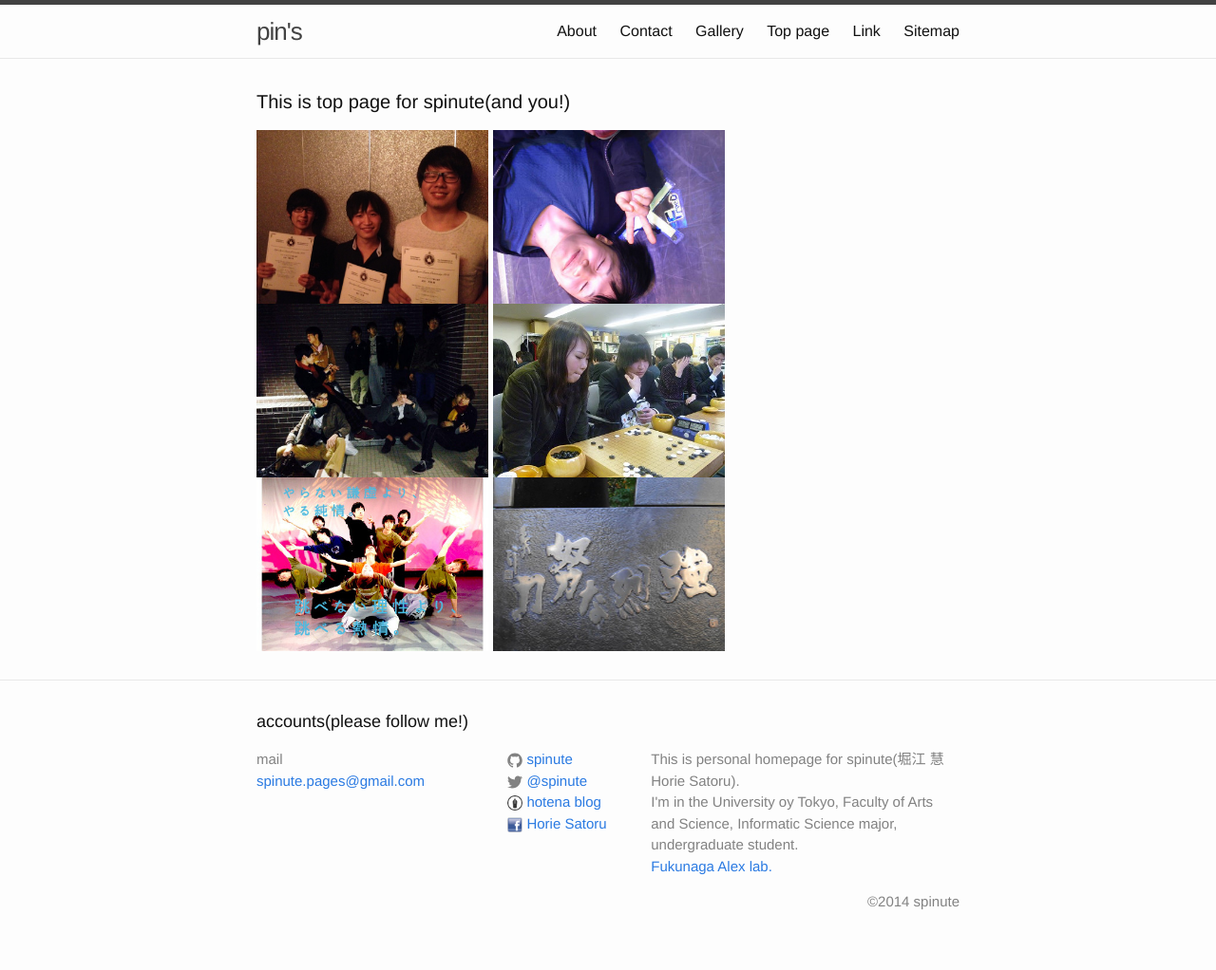
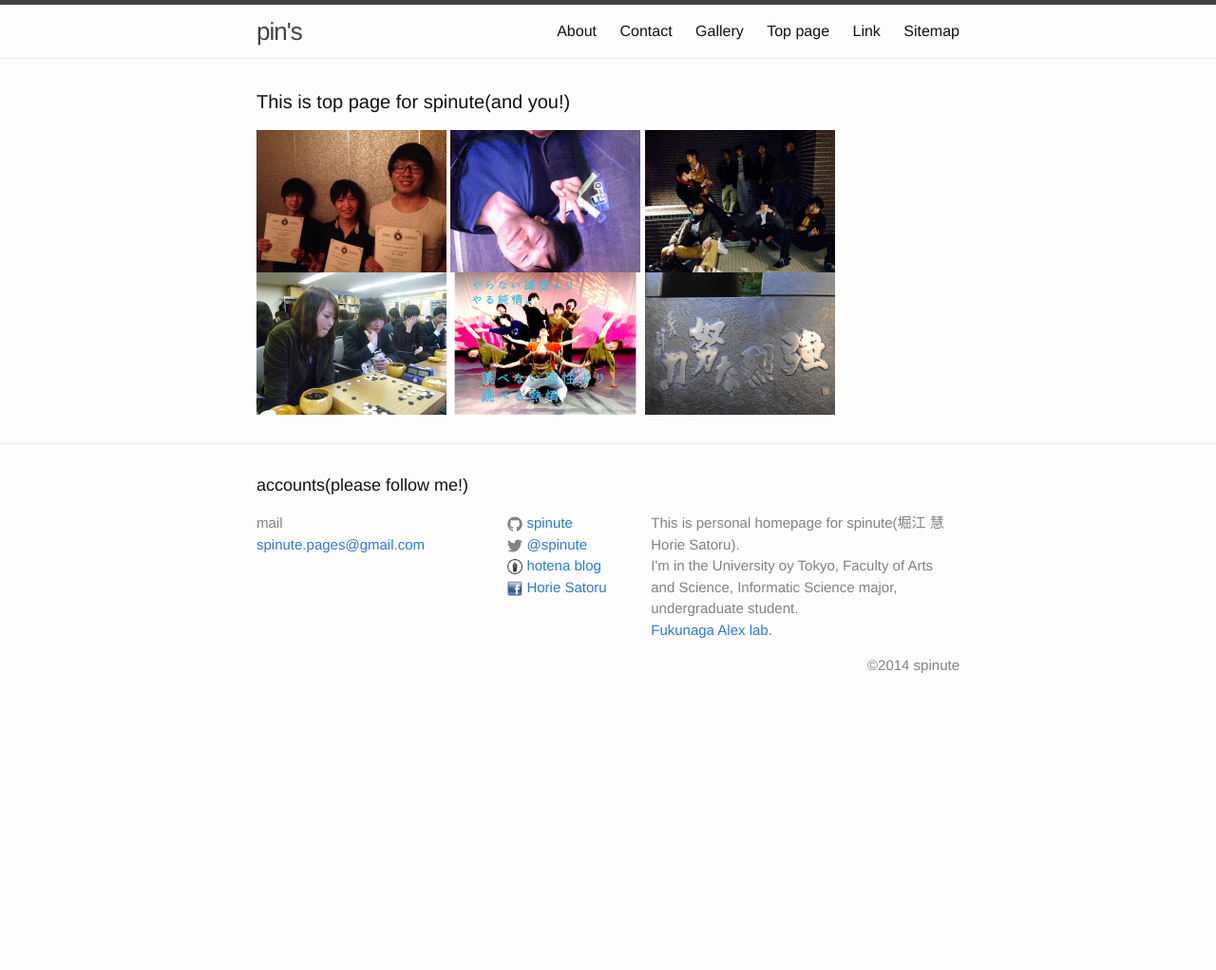
Before and after one commit to spinute/spinute.github.io, a Jekyll site: the page built from index.html, in a window 1280 px wide. Shown: the whole page at 95% size. Built offline with Jekyll 4.4.1, drawn with Linux system fonts in a browser that asks for light colours; after the commit the page ends 900 px from its top, so only the background shows below that.

Commit message:
resize test

```diff
--- a/index.html
+++ b/index.html
@@ -7,12 +7,12 @@ title: Top page
 
   <h2 class="page-heading">This is top page for spinute(and you!)</h2>
 
-  <img src="image/pin.JPG" alt="internship in CyberAgent" width='33%' height='auto'>
-  <img src="image/works01.jpg" width="33%" height="auto">
-  <img src="image/works02.jpg" width="33%" height="auto">
-  <img src="image/works04.jpg" width="33%" height="auto">
-  <img src="image/works05.jpeg" width="33%" height="auto">
-  <img src="image/works07.jpg" width="33%" height="auto">
+  <img src="image/pin.JPG" alt="internship in CyberAgent" width='200' height='auto'>
+  <img src="image/works01.jpg" width="200" height="auto">
+  <img src="image/works02.jpg" width="200" height="auto">
+  <img src="image/works04.jpg" width="200" height="auto">
+  <img src="image/works05.jpeg" width="200" height="auto">
+  <img src="image/works07.jpg" width="200" height="auto">
 
   <!-- <ul class="post-list">
     {% for post in site.posts %}
```
